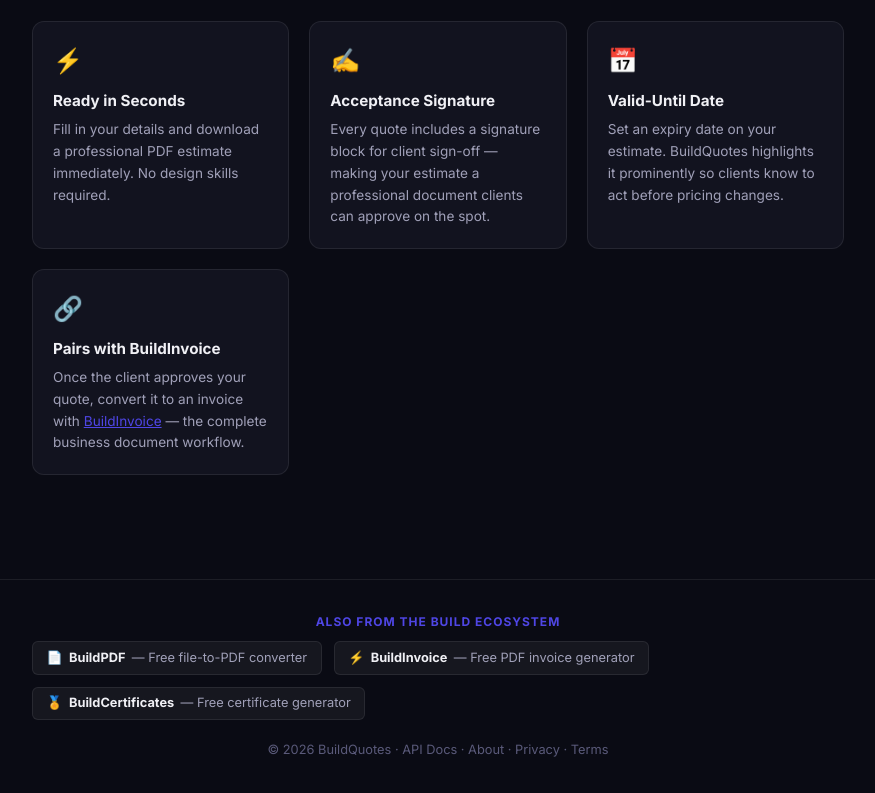
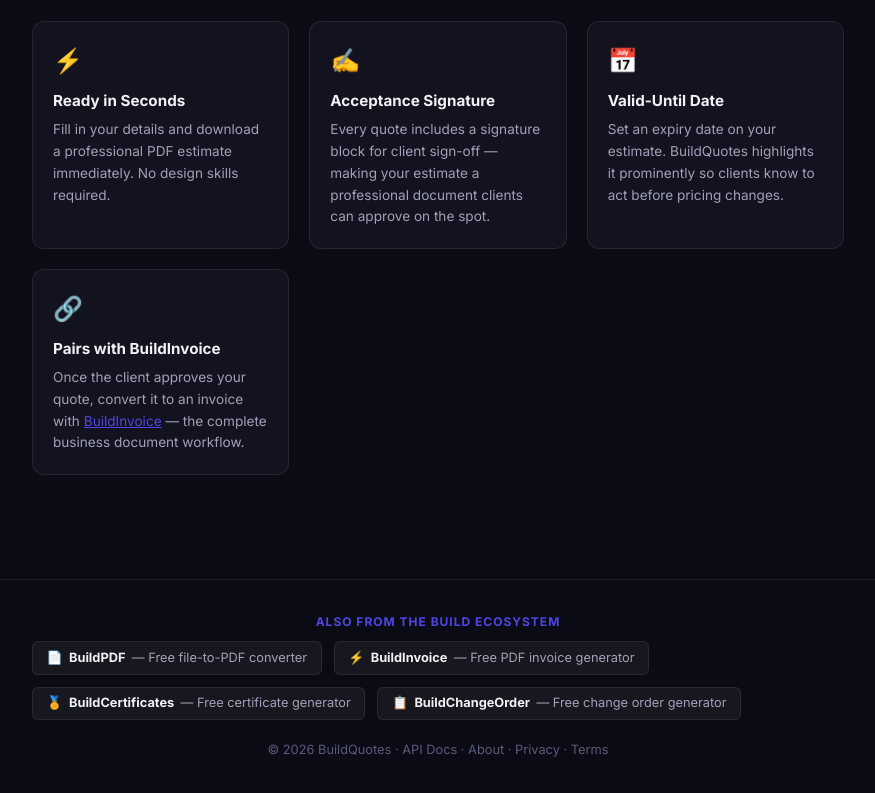
Before and after one commit to dcwynne89/buildquotes, a website: page index.html in a window 1280 px wide. Shown: the part 2259-3052 px from the top of the page, without its empty margins (202-1077 px from the left). Drawn offline with Linux system fonts and the light colour scheme; no server answers.

Commit message:
Add-BuildChangeOrder-to-ecosystem-footer

```diff
--- a/index.html
+++ b/index.html
@@ -284,6 +284,7 @@
         <a href="https://buildpdf.co" target="_blank" rel="noopener" style="display:inline-flex;align-items:center;gap:0.4rem;padding:0.35rem 0.85rem;background:rgba(255,255,255,0.05);border:1px solid var(--border);border-radius:6px;font-size:0.8rem;color:var(--text-secondary);text-decoration:none;">📄 <strong style="color:var(--text-primary);">BuildPDF</strong> — Free file-to-PDF converter</a>
         <a href="https://buildinvoice.co" target="_blank" rel="noopener" style="display:inline-flex;align-items:center;gap:0.4rem;padding:0.35rem 0.85rem;background:rgba(255,255,255,0.05);border:1px solid var(--border);border-radius:6px;font-size:0.8rem;color:var(--text-secondary);text-decoration:none;">⚡ <strong style="color:var(--text-primary);">BuildInvoice</strong> — Free PDF invoice generator</a>
         <a href="https://buildcertificates.com" target="_blank" rel="noopener" style="display:inline-flex;align-items:center;gap:0.4rem;padding:0.35rem 0.85rem;background:rgba(255,255,255,0.05);border:1px solid var(--border);border-radius:6px;font-size:0.8rem;color:var(--text-secondary);text-decoration:none;">🏅 <strong style="color:var(--text-primary);">BuildCertificates</strong> — Free certificate generator</a>
+        <a href="https://buildchangeorder.co" target="_blank" rel="noopener" style="display:inline-flex;align-items:center;gap:0.4rem;padding:0.35rem 0.85rem;background:rgba(255,255,255,0.05);border:1px solid var(--border);border-radius:6px;font-size:0.8rem;color:var(--text-secondary);text-decoration:none;">📋 <strong style="color:var(--text-primary);">BuildChangeOrder</strong> — Free change order generator</a>
       </div>
     </div>
     <p>© 2026 BuildQuotes · <a href="/api/docs">API Docs</a> · <a href="/about.html">About</a> · <a href="/privacy.html">Privacy</a> · <a href="/terms.html">Terms</a></p>
```
